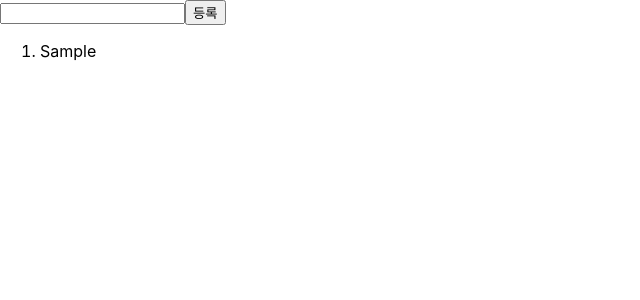
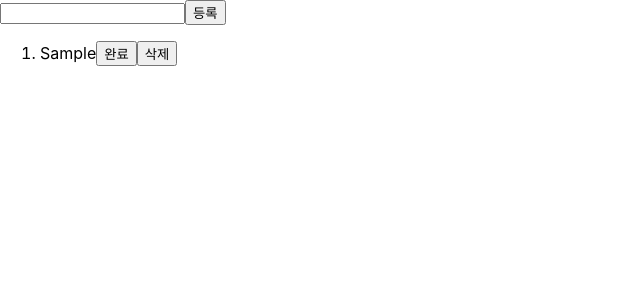
Before and after one commit to WinterKwon/react101, a React (Create React App) app in the folder todo/: page / in a window 1280 px wide. Both pictures are taken after typing "Sample" into the empty fields and a click on the button "등록". Shown: the top 300 px of the page, without its empty margins (0-640 px from the left). Built offline with nearby package versions, Linux system fonts and the light colour scheme.

Commit message:
할일 목록 완료 및 삭제 버튼 기능 구현

```diff
--- a/todo/src/App.js
+++ b/todo/src/App.js
@@ -14,7 +14,26 @@ function App() {
       });
       return newTodo;
     })
-  }
+  };
+
+  function handleCompleteClick(index){
+    setTodos((current)=>{
+      const newTodo = [...current];
+      newTodo[index].isCompleted = true;
+      return newTodo
+    })
+
+  };
+
+  function handleRemoveClick(index){
+    setTodos((current)=>{
+      const newTodo = [...current];
+      newTodo.splice(index, 1);
+      return newTodo
+
+    })
+
+  };
 
 
 
@@ -23,7 +42,7 @@ function App() {
     <div className="App">
       <header className="App-header">
         <InsertForm onInsert={handleInsert} />
-        <ListView todoList = {todos} />
+        <ListView todoList = {todos} onComplete={handleCompleteClick} onRemove = {handleRemoveClick}/>
       </header>
     </div>
   );
--- a/todo/src/components/InsertForm.js
+++ b/todo/src/components/InsertForm.js
@@ -9,7 +9,7 @@ function InsertForm ({onInsert}){
             onInsert(inputValue)
             }
         setInputValue('')
-        }, [inputValue]
+        }, [onInsert,inputValue]
         )
 
         console.log(inputValue);
--- a/todo/src/components/ListView.js
+++ b/todo/src/components/ListView.js
@@ -1,5 +1,5 @@
 import React from 'react';
-function ListView({todoList}){
+function ListView({todoList, onComplete, onRemove}){
     return(
         <div>
             <ol>
@@ -7,6 +7,8 @@ function ListView({todoList}){
                     return(
                         <li key = {item.key}>
                             <span> {item.text}</span>
+                            <button onClick = {()=>onComplete(index)}>완료</button>
+                            <button onClick = {()=>onRemove(index)}>삭제</button>
                         </li>
 
                     )
```
